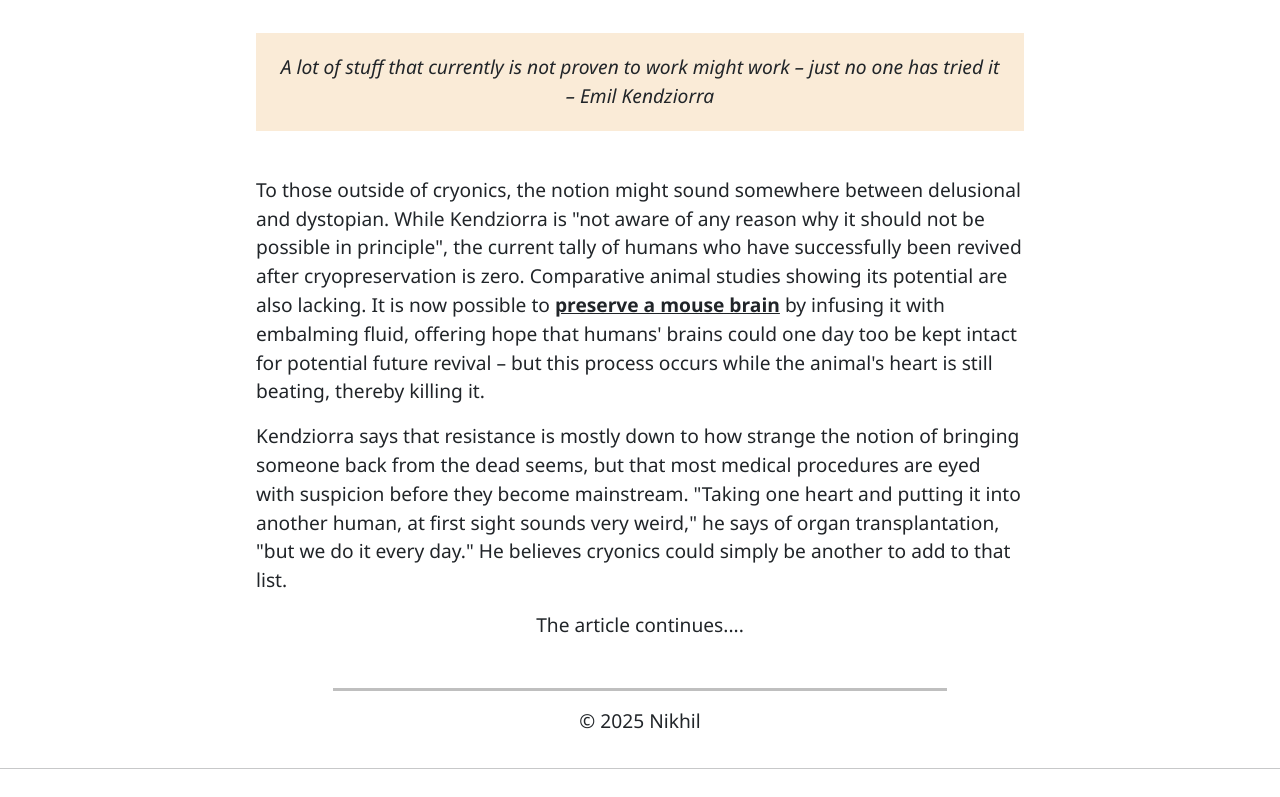
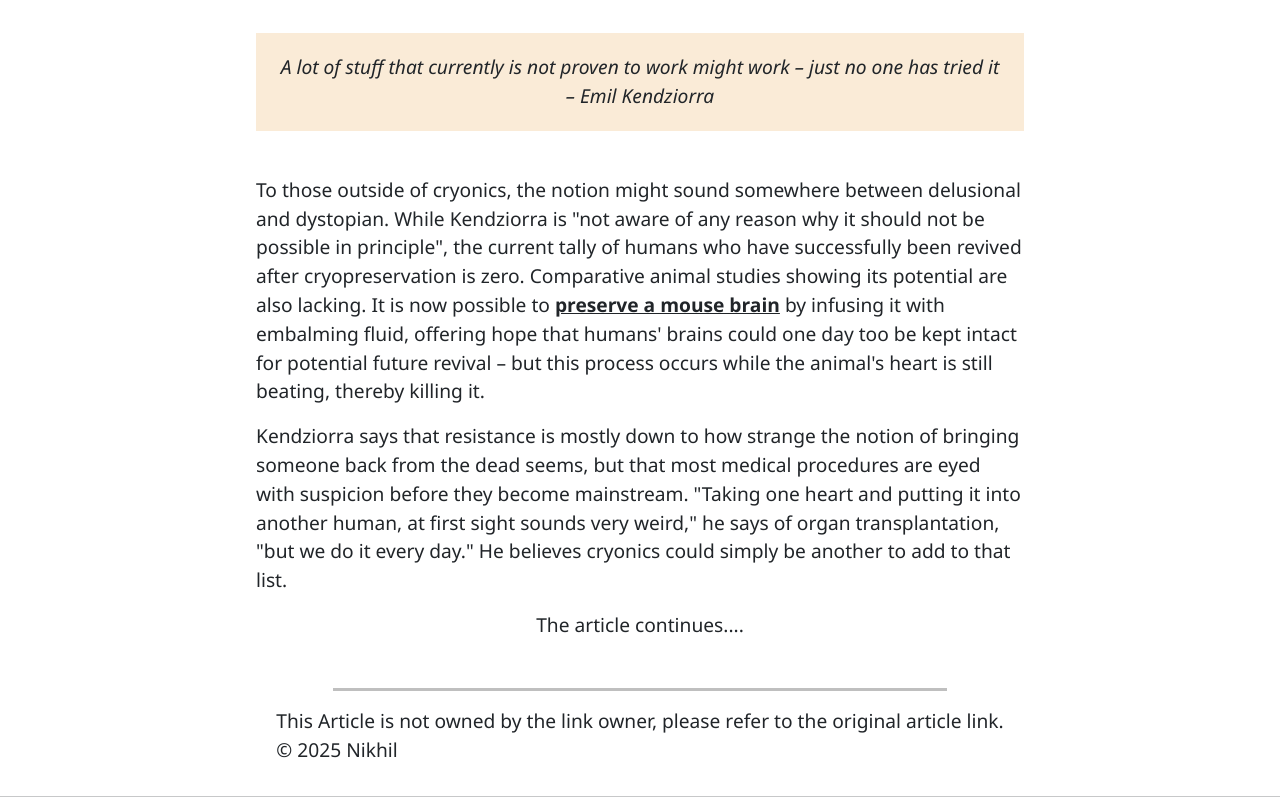
Before and after one commit to nikv844/Building-a-Static-Website, a plain HTML site: page index.html in a window 1280 px wide. Shown: the part 3213-4010 px from the top of the page. Drawn offline with nearby package versions, Linux system fonts and the light colour scheme.

Commit message:
Update index.html with citing the original article

```diff
--- a/index.html
+++ b/index.html
@@ -125,7 +125,7 @@
 
         <hr style="width: 80%; border-top: 3px solid black;">
 
-        <footer><p>&copy; 2025 Nikhil</p></footer>
+        <footer><p>This Article is not owned by the link owner, please refer to the original article link. <br /> &copy; 2025 Nikhil</p></footer>
 
         <script src="https://cdn.jsdelivr.net/npm/bootstrap@5.3.3/dist/js/bootstrap.bundle.min.js" integrity="sha384-YvpcrYf0tY3lHB60NNkmXc5s9fDVZLESaAA55NDzOxhy9GkcIdslK1eN7N6jIeHz" crossorigin="anonymous"></script>
     </div>
```
